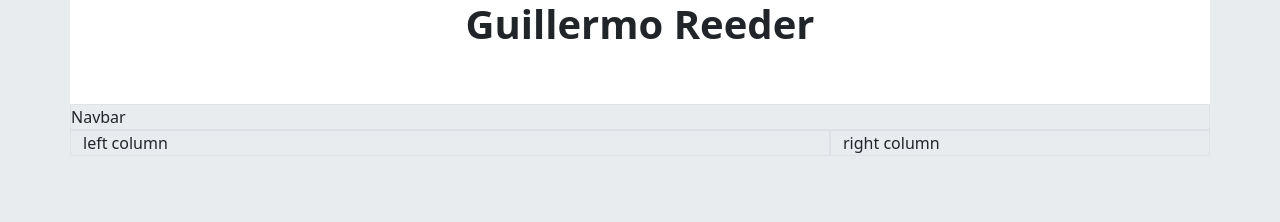
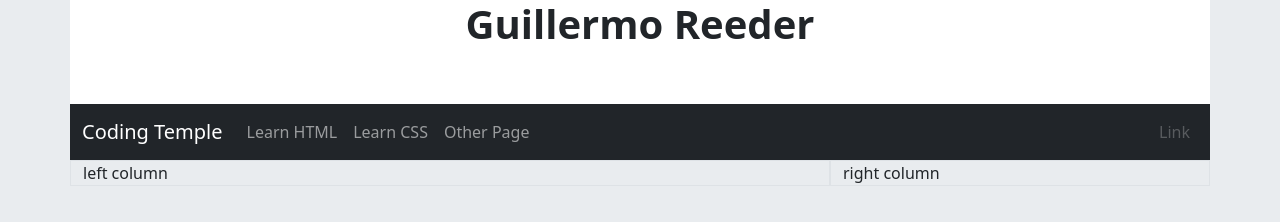
Before and after one commit to whhriv/bootstrap_portfolio, a plain HTML site: page index.html in a window 1280 px wide. Drawn offline with nearby package versions, Linux system fonts and the light colour scheme.

Commit message:
add and customize navbar

```diff
--- a/index.html
+++ b/index.html
@@ -15,8 +15,33 @@
                 <h1 class="text-center fw-bold">Guillermo Reeder</h1>
             </div>
         </div>
-        <div class="row border">
-            Navbar
+        <div class="row">
+            <!-- components section - NavBar -->
+            <nav class="navbar navbar-expand-lg bg-dark" data-bs-theme="dark">
+                <!-- used docs to change to dark data-bs was added -->
+                <div class="container-fluid">
+                  <a class="navbar-brand" href="#">Coding Temple</a>
+                  <button class="navbar-toggler" type="button" data-bs-toggle="collapse" data-bs-target="#navbarNavAltMarkup" aria-controls="navbarNavAltMarkup" aria-expanded="false" aria-label="Toggle navigation">
+                    <span class="navbar-toggler-icon"></span>
+                  </button>
+                 <!-- is flexbox with one flexbox -->
+                  <!--justify-content-between added  -->
+                 <!-- collapse navbar = hamburger on smaller sizing -->
+                  <div class="collapse navbar-collapse justify-content-between" id="navbarNavAltMarkup">
+                    <div class="navbar-nav">
+                      <!-- removed active -->
+                        <a class="nav-link " aria-current="page" href="#">Learn HTML</a>
+                      <a class="nav-link" href="#">Learn CSS</a>
+                      <a class="nav-link" href="#">Other Page</a>
+                    </div>
+                    <div class="navbar-nav">
+                        <!-- ^^^added flex item^^^^ -->
+                        <a class="nav-link disabled" aria-disabled="true">Link</a>
+
+                    </div>
+                  </div>
+                </div>
+              </nav>
         </div>
         <!-- Row 3 - Main Content -->
         <div class="row">
```
